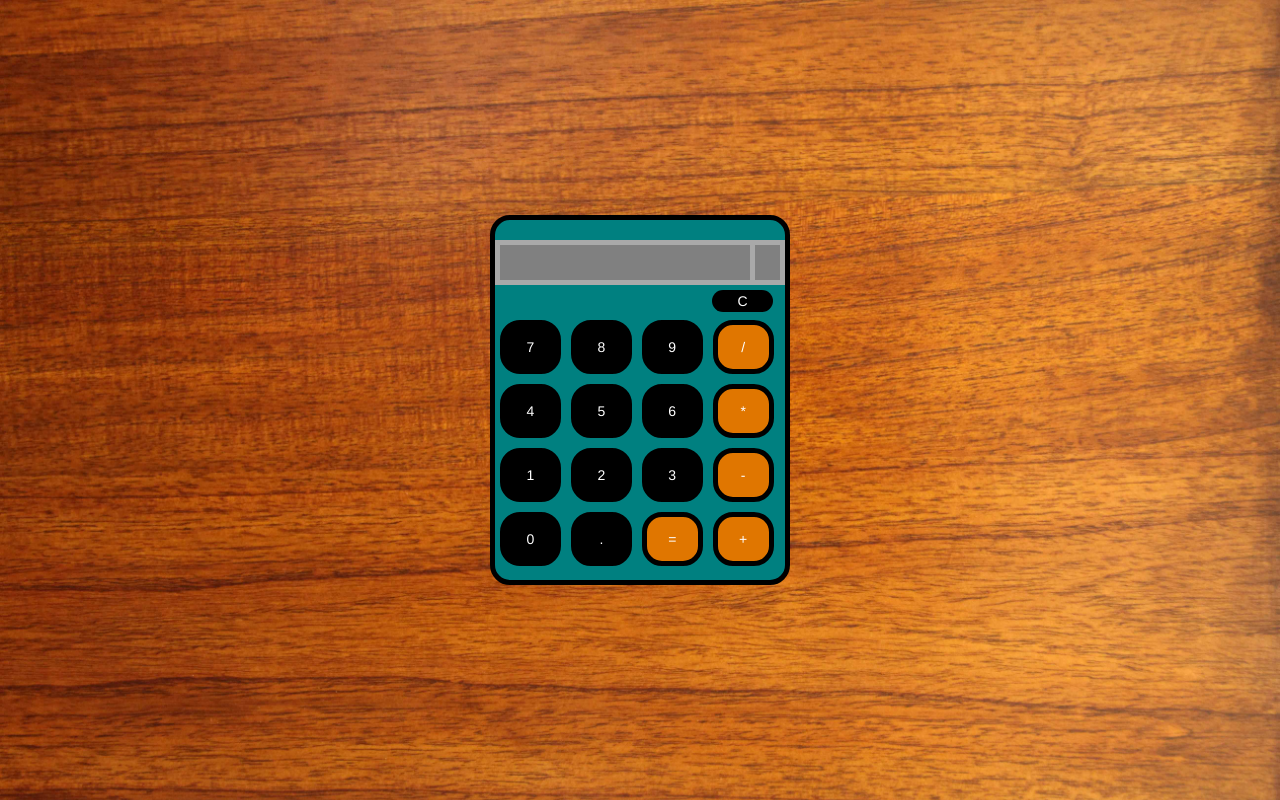
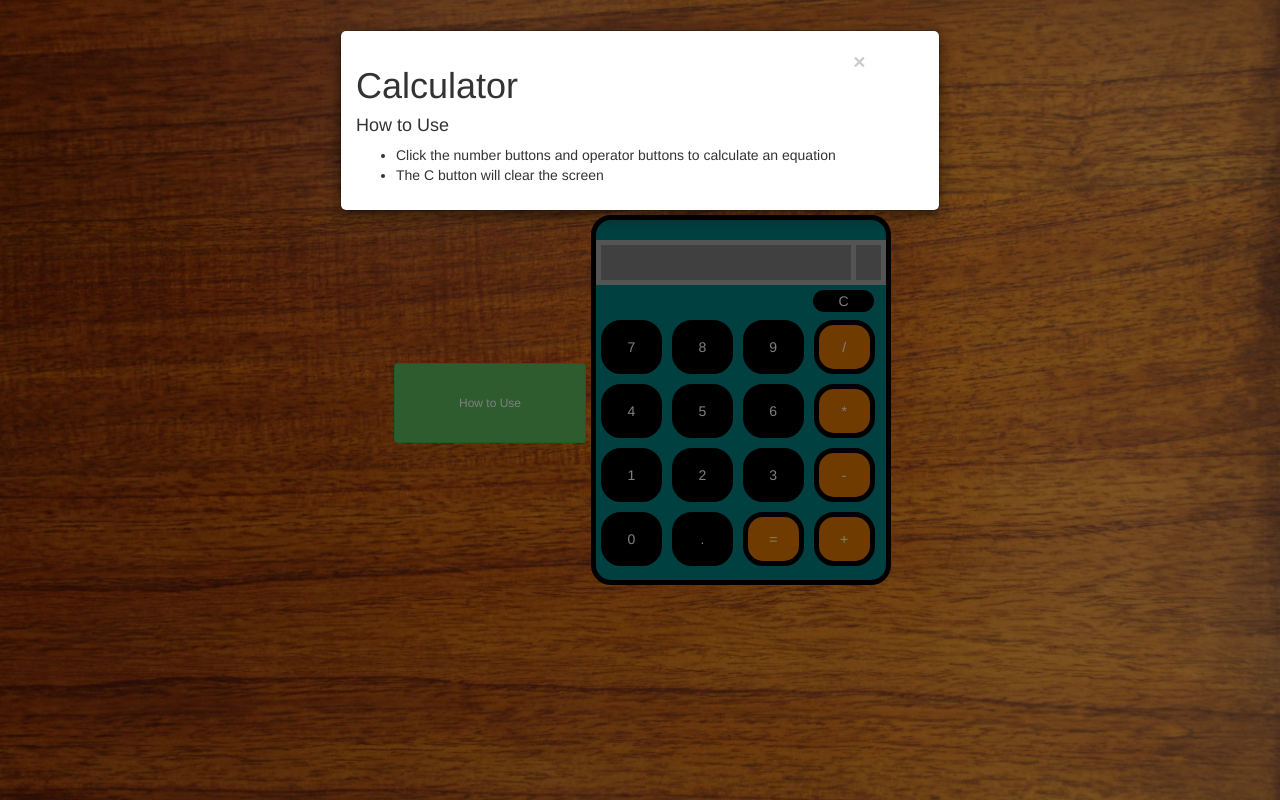
Before and after one commit to sliceking/svwielga4.github.io, a PHP site: page / in a window 1280 px wide. Run offline with PHP 8.4, Linux system fonts and the light colour scheme.

Commit message:
added calc howto modal

```diff
--- a/calculator/index.html
+++ b/calculator/index.html
@@ -1,17 +1,45 @@
 <!DOCTYPE html>
     <html>
         <head>
-            <script src="https://ajax.googleapis.com/ajax/libs/jquery/1.12.0/jquery.min.js"></script>
+            <!-- Latest compiled and minified CSS -->
+            <link rel="stylesheet" href="http://maxcdn.bootstrapcdn.com/bootstrap/3.3.6/css/bootstrap.min.css">
+
+            <!-- jQuery library -->
+            <script src="https://ajax.googleapis.com/ajax/libs/jquery/1.12.2/jquery.min.js"></script>
+
+            <!-- Latest compiled JavaScript -->
+            <script src="http://maxcdn.bootstrapcdn.com/bootstrap/3.3.6/js/bootstrap.min.js"></script>
             <script src="javascript.js"></script>
-            <link rel="stylesheet" href="http://maxcdn.bootstrapcdn.com/bootstrap/3.3.6/css/bootstrap.min.css">
             <link href="style.css" type="text/css" rel="stylesheet"/>
 
         </head>
         <body>
+        <button type="button" class="how_to_use btn btn-success btn-sm" data-toggle="modal" data-target="#how_to_use_modal">How to Use</button>
             <div id="calc_body">
                 <h1 id="operator"></h1>
                 <button class="clear">C</button>
 
             </div>
+            <!-- Modal -->
+            <div id="how_to_use_modal" class="modal fade" role="dialog">
+                <div class="modal-dialog">
+
+                    <!-- Modal content-->
+                    <div class="modal-content">
+
+                        <div class="modal-body">
+                            <button type="button" class="close" data-dismiss="modal">&times;</button>
+                            <h1>Calculator</h1>
+                            <h4>How to Use</h4>
+                            <ul>
+                                <li>Click the number buttons and operator buttons to calculate an equation</li>
+                                <li>The C button will clear the screen</li>
+                            </ul>
+                        </div>
+
+                    </div>
+
+                </div>
+            </div>
         </body>
     </html>
--- a/calculator/javascript.js
+++ b/calculator/javascript.js
@@ -229,6 +229,8 @@ $(document).ready(function(){
     $('.clear').click(function(){ //when the clear button is pressed, run reset_calculator()
         calc.reset();
     })
+    $("#how_to_use_modal").modal('show')
+
 });
 
 var calc = new CALCULATOR();
--- a/calculator/style.css
+++ b/calculator/style.css
@@ -17,10 +17,10 @@ button{
     color:white;
     background-color: black;
 }
-button:hover{
+#calc_body button:hover{
     background-color:grey;
 }
-h1{
+#calc_body h1{
     border:5px solid darkgray;
     height:45px;
     background-color: grey;
@@ -49,3 +49,7 @@ h1{
     height:6%;
     border:0;
 }
+.how_to_use{
+    height:10%;
+    width:15%;
+}
```
